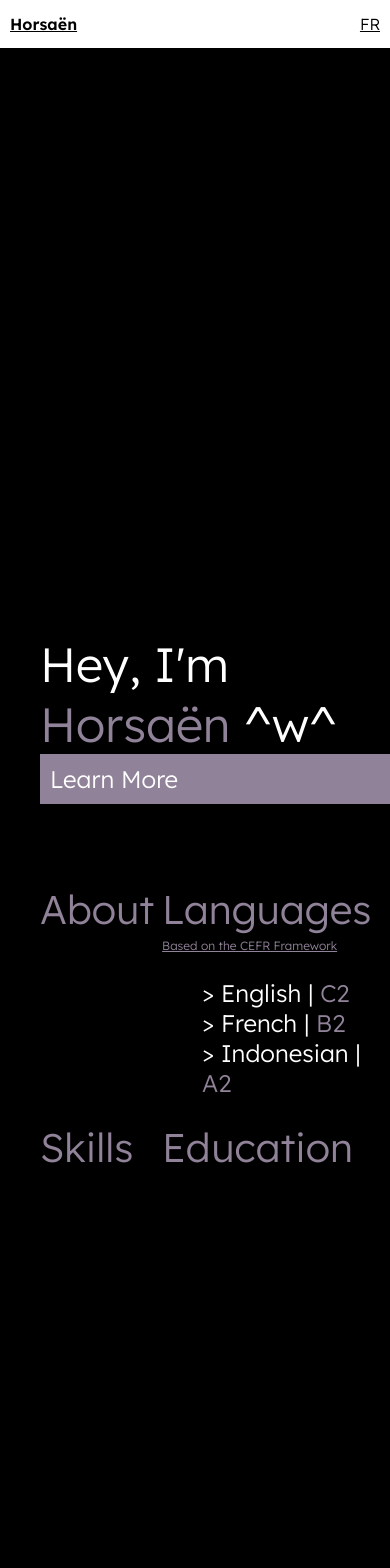
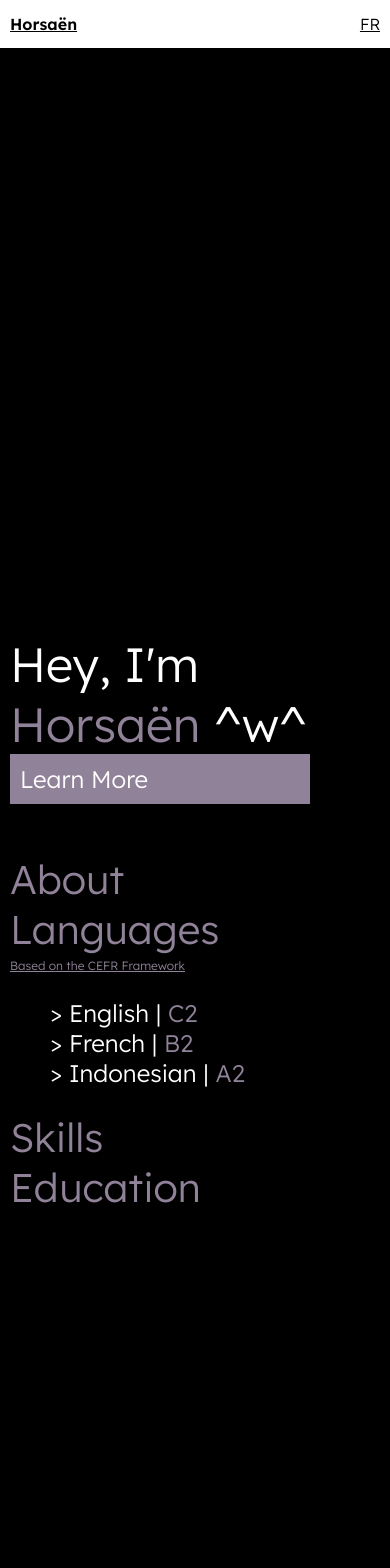
Before and after one commit to horsaen/horsaen-site, a React (Create React App) app: page / in a window 390 px wide. Shown: the top 1568 px of the page. Built offline with nearby package versions, Linux system fonts and the light colour scheme.

Commit message:
mobile support

```diff
--- a/src/components/About.css
+++ b/src/components/About.css
@@ -28,3 +28,12 @@
 .span-2 {
     color: #908298;
 }
+
+@media (max-width: 768px) {
+    .about-container {
+        padding: 10px;
+    }
+    .about-content {
+        grid-template-columns: repeat(1,1fr);
+    }
+}
--- a/src/components/Landing.css
+++ b/src/components/Landing.css
@@ -32,3 +32,12 @@
     padding-left: 10px;
     color: #fff;
 }
+
+@media (max-width: 768px) {
+    .landing-container {
+        padding: 0px 10px 0px 10px;
+    }
+    .landing-btn {
+        width: 300px;
+    }
+}
```
